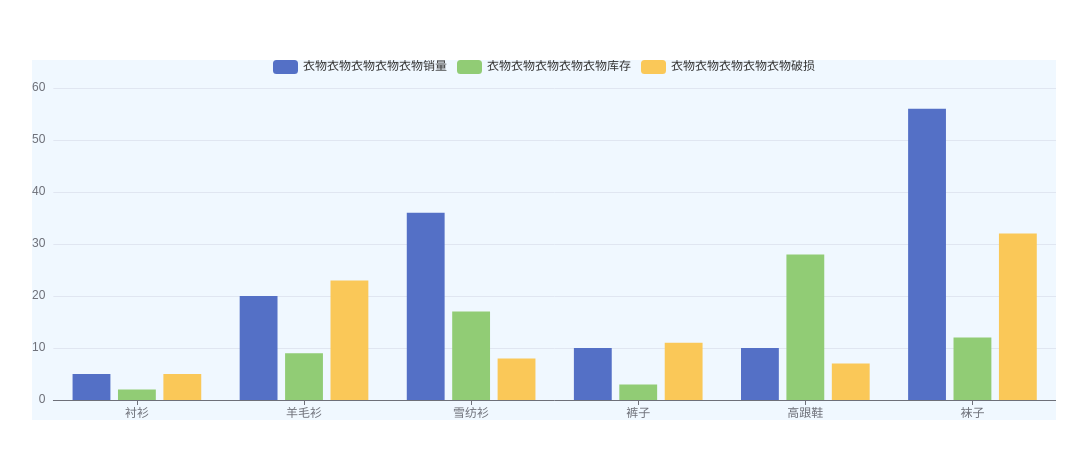
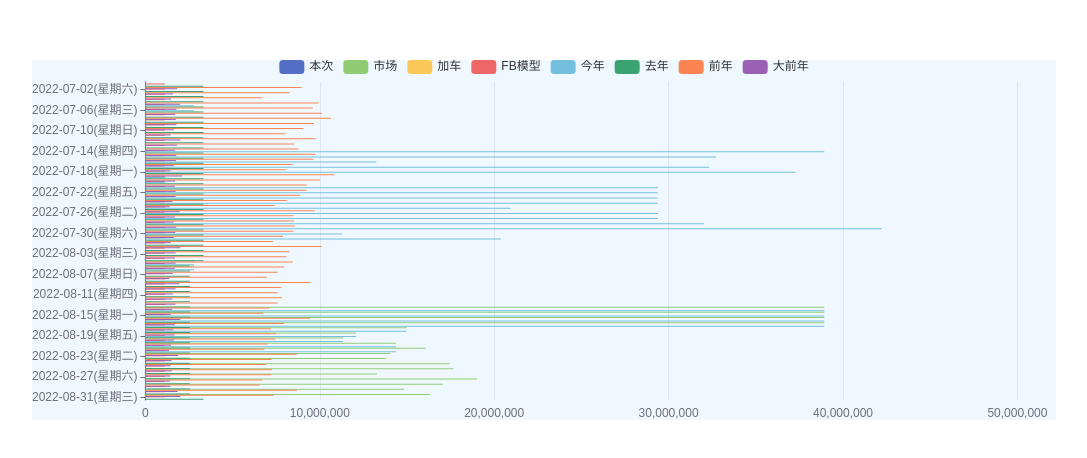
Before and after one commit to lsbFlying/awesome-axis-chart, a React (Create React App) app: page / in a window 1280 px wide. Shown: the part 160-618 px from the top of the page, without its empty margins (96-1183 px from the left). Built offline with nearby package versions, Linux system fonts and the light colour scheme.

Commit message:
feat: update code

```diff
--- a/src/components/temp/index.tsx
+++ b/src/components/temp/index.tsx
@@ -6,7 +6,7 @@ import merge from "lodash/merge";
 import ResizeObserver from "resize-observer-polyfill";
 import {AxisChartDataItem, AxisChartProps, AxisChartState, ResizeObserverType} from "./model";
 import {
-  defaultAxisLabelMargin, defaultFontSize, offsetMargin, legendConfig, legendIconTextDis,
+  defaultFontSize, offsetMargin, legendConfig, legendIconTextDis,
 } from "./option";
 import {convertNumToThousand, exactCalcStrFontCount, fit} from "./utils";
 import {EChartsType} from "echarts/types/dist/echarts";
@@ -84,14 +84,29 @@ export class AxisChart extends React.PureComponent<AxisChartProps, AxisChartStat
   genDefaultOption = () => {
     const { theme, data, option, categoryData, pureData } = this.props;
     const chartWidth = (this.chartsInstance as EChartsType).getWidth();
-    // @ts-ignore
-    const categoryDataArray = categoryData || (pureData ? [] : data[0]?.data.map((item: AxisChartDataItem) => item.name));
+    /**
+     * 如果外界没有给出类目数据，则会默认遍历map处理找出类目轴数据，
+     * 此时如果遇到大数据则会耗时，不建议，所以尽量在遇到大数据的情况下给出类目数据
+     */
+    const categoryDataArray = categoryData || (pureData ? [] : (data[0]?.data as AxisChartDataItem[]).map(item => item.name));
     const isVertical = theme.includes("vertical");
     let maxLongSeriesNameCount = 0;
-    const seriesNames = data.map(item => {
+    const seriesNames: string[] = [];
+    let maxValue = 0;
+    const seriesData = data.map(item => {
       const res = `${item.name}`;
+      seriesNames.push(res);
       maxLongSeriesNameCount = Math.max(exactCalcStrFontCount(res), maxLongSeriesNameCount);
-      return res;
+      const curDataMax = pureData
+        ? max(item.data as number[])
+        : max((item.data as AxisChartDataItem[]).map(item1 => item1.value));
+      maxValue = Math.max((curDataMax as number) || 0, maxValue);
+      return {
+        ...item,
+        data: !isVertical ? reverse(item.data) : item.data,
+        // type: "line",
+        type: "bar",
+      };
     });
 
     // 先合并，然后取合并值配置或者无配置则按默认配置处理
@@ -99,12 +114,7 @@ export class AxisChart extends React.PureComponent<AxisChartProps, AxisChartStat
       tooltip: {
         confine: true,
       },
-      series: data.map(item => ({
-        ...item,
-        data: !isVertical ? reverse(item.data) : item.data,
-        // type: "line",
-        type: "bar",
-      })),
+      series: seriesData,
     }, option);
 
     if (theme === "verticalInverse") {
@@ -121,12 +131,6 @@ export class AxisChart extends React.PureComponent<AxisChartProps, AxisChartStat
 
     const valueAxisNameFontSize = fit(chartOptionValueAxis?.nameTextStyle?.fontSize || defaultFontSize);
     const valueAxisName = chartOptionValueAxis?.name || "";
-
-    // todo legend图例的点击以及值轴的自定义渲染都会影响maxValue的确定
-    // const allSeriesValueDataArray = data.map(item => item[2]);
-    // const maxValue = max(allSeriesValueDataArray);
-    const maxValue = 60;
-    // const maxValue = 50000000;
 
     // 值轴是否有设置上下(垂直时)或者左右(水平时)反向颠倒
     const valueAxisInverse = chartOptionValueAxis?.inverse;
@@ -266,9 +270,12 @@ export class AxisChart extends React.PureComponent<AxisChartProps, AxisChartStat
     const legendOnTop = !(legendObj.legend.bottom !== undefined && legendObj.legend.top === undefined);
     const legendOnLeft = !(legendObj.legend.right !== undefined && legendObj.legend.left === undefined);
 
-    /** maxValue * 10是由于echarts绘画max最大值时有时候会突破取整，如99->100 */
+    /**
+     * maxValue * 10是由于echarts绘画max最大值时有时候会突破取整，如99->100
+     * + 0.5是为了扩大一丢丢额外空间，展示美化一下不拥挤
+     */
     const lastValueItemOffset = !isVertical
-      ? (exactCalcStrFontCount(convertNumToThousand(maxValue * 10))) * valueAxisLabelFontSize / 2
+      ? (exactCalcStrFontCount(convertNumToThousand(maxValue * 10)) + 0.5) * valueAxisLabelFontSize / 2
       : 0;
 
     // 自动计算的grid边界尺寸距离
--- a/src/components/temp/option/index.tsx
+++ b/src/components/temp/option/index.tsx
@@ -4,9 +4,6 @@
  * 尽管有些浏览器可以支持到最小字体像素值是10px，但是这里仍然以大部分浏览器为主
  */
 export const defaultFontSize = 12;
-
-// x、y轴的轴字体与轴线之间的margin距离
-export const defaultAxisLabelMargin = 8;
 
 // 图例相关配置
 export const legendConfig = {
@@ -23,5 +20,5 @@ export const legendConfig = {
 // 图例标记的图形与图例文本之间的距离经过我精确推算是5
 export const legendIconTextDis = 5;
 
-// 部分距离偏移，如图例底部的margin距离等等
+// 部分距离偏移，如图例底部的margin距离，x、y轴的轴字体与轴线之间的margin距离等等
 export const offsetMargin = 8;
--- a/src/views/temp-test/index.tsx
+++ b/src/views/temp-test/index.tsx
@@ -15,35 +15,44 @@ const TempTest = () => {
       <div className="testAxisChart">
         <AxisChart
           // vertical/horizontal/verticalInverse/horizontalInverse
-          // theme="horizontalInverse"
-          data={testData2}
+          theme="horizontal"
+          data={testData3}
           // categoryData={testCategoryData}
           // pureData={false}
           autoFit={autoFit}
           // legendPlacement="left"
           option={{
             xAxis: {
-              // axisLabel: {
-              //   color: "red"
-              // },
+              axisLabel: {
+                // color: "red",
+                // formatter: (value: number) => {
+                //   let valueTemp = `${value}`;
+                //   if (value >= 10000 && value < 10000000) {
+                //     valueTemp = `${round(value / 10000, 2)}W`;
+                //   } else if (value >= 10000000) {
+                //     valueTemp = `${round(value / 10000000, 2)}KW`;
+                //   }
+                //   return valueTemp;
+                // },
+              },
               // name: "单位：件数",
               // position: "top",
               // inverse: true,
             },
             yAxis: {
               // name: "单位：件数",
-              axisLabel: {
-                // margin: 18,
-                formatter: (value: number) => {
-                  let valueTemp = `${value}`;
-                  if (value >= 10000 && value < 10000000) {
-                    valueTemp = `${round(value / 10000, 2)}W`;
-                  } else if (value >= 10000000) {
-                    valueTemp = `${round(value / 10000000, 2)}KW`;
-                  }
-                  return valueTemp;
-                },
-              },
+              // axisLabel: {
+              //   // margin: 18,
+              //   formatter: (value: number) => {
+              //     let valueTemp = `${value}`;
+              //     if (value >= 10000 && value < 10000000) {
+              //       valueTemp = `${round(value / 10000, 2)}W`;
+              //     } else if (value >= 10000000) {
+              //       valueTemp = `${round(value / 10000000, 2)}KW`;
+              //     }
+              //     return valueTemp;
+              //   },
+              // },
               // position: "right",
               // inverse: true,
             },
```
